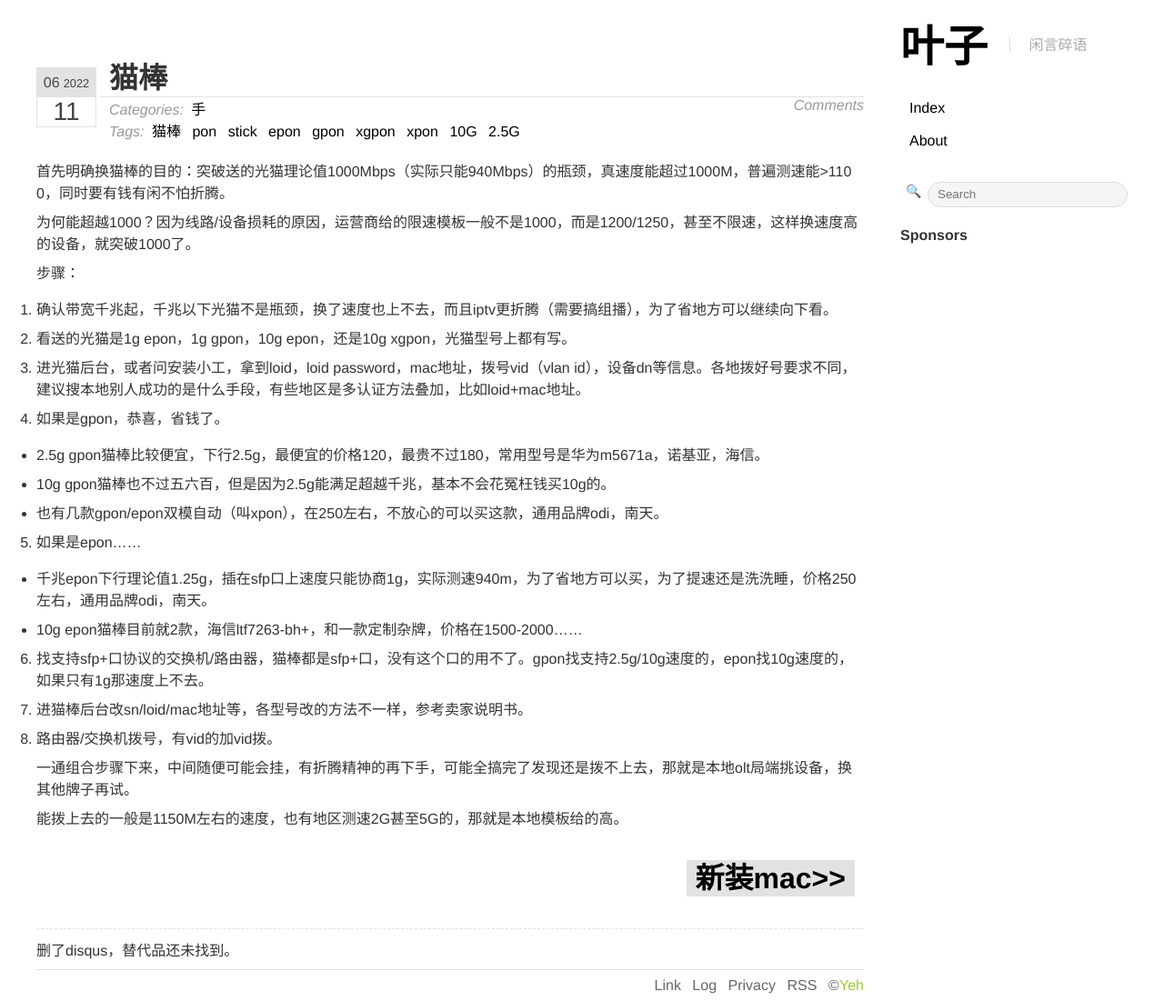
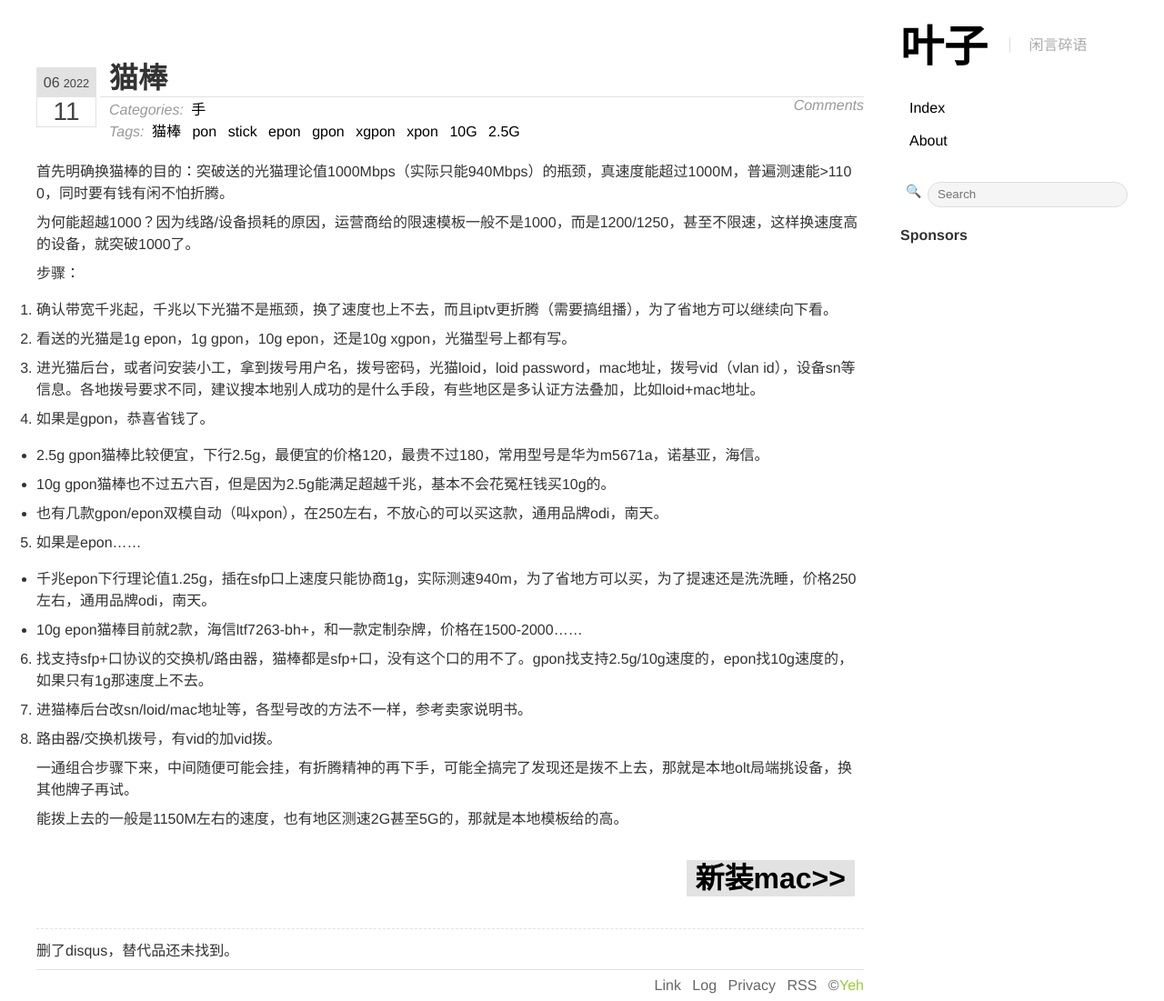
Before and after one commit to yeeh/blog.yeeh.org, a Jekyll site: the page built from _posts/2022-6-12-pon-stick.md, in a window 1280 px wide. Shown: the whole page at 91% size. Built offline with Jekyll 4.4.1, drawn with Linux system fonts in a browser that asks for light colours.

Commit message:
🔧 pon stick

```diff
--- a/_posts/2022-6-12-pon-stick.md
+++ b/_posts/2022-6-12-pon-stick.md
@@ -16,9 +16,9 @@ tags: 猫棒 pon stick epon gpon xgpon xpon 10G 2.5G
 
 2. 看送的光猫是1g epon，1g gpon，10g epon，还是10g xgpon，光猫型号上都有写。
 
-3. 进光猫后台，或者问安装小工，拿到loid，loid password，mac地址，拨号vid（vlan id），设备dn等信息。各地拨好号要求不同，建议搜本地别人成功的是什么手段，有些地区是多认证方法叠加，比如loid+mac地址。
+3. 进光猫后台，或者问安装小工，拿到拨号用户名，拨号密码，光猫loid，loid password，mac地址，拨号vid（vlan id），设备sn等信息。各地拨号要求不同，建议搜本地别人成功的是什么手段，有些地区是多认证方法叠加，比如loid+mac地址。
 
-4. 如果是gpon，恭喜，省钱了。
+4. 如果是gpon，恭喜省钱了。
 
    - 2.5g gpon猫棒比较便宜，下行2.5g，最便宜的价格120，最贵不过180，常用型号是华为m5671a，诺基亚，海信。
 
```
